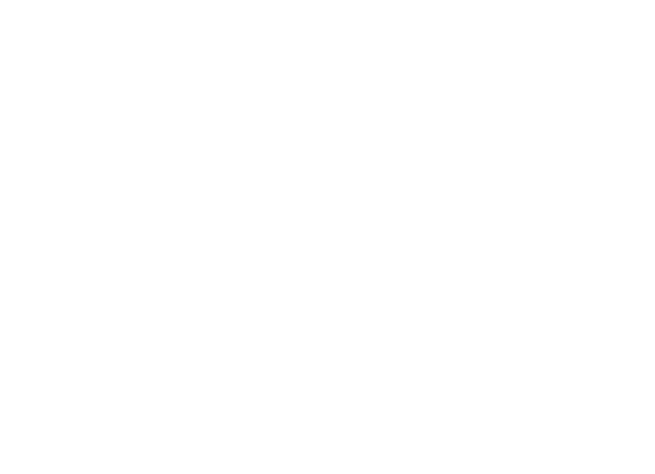
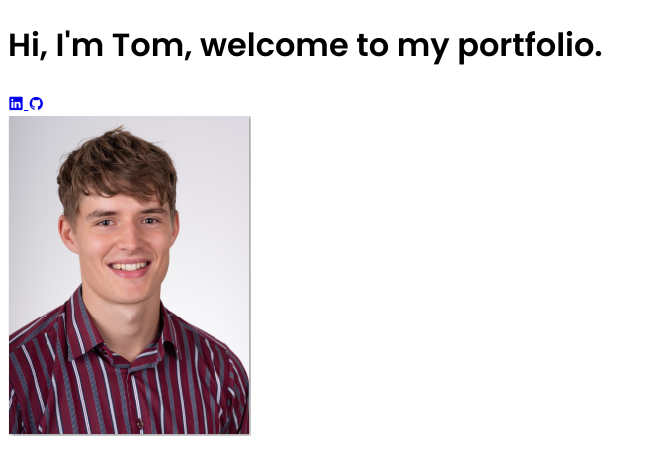
Before and after one commit to ThomasVirgo/fp-portfolio, a plain HTML site: page index.html in a window 1280 px wide. Shown: the whole page, without its empty margins (0-655 px from the left). Drawn offline with nearby package versions, Linux system fonts and the light colour scheme.

Commit message:
add link styling

```diff
--- a/index.html
+++ b/index.html
@@ -5,15 +5,27 @@
     <meta http-equiv="X-UA-Compatible" content="IE=edge">
     <meta name="viewport" content="width=device-width, initial-scale=1.0">
     <link rel="stylesheet" href="style.css">
+    <link rel="stylesheet" href="https://unicons.iconscout.com/release/v4.0.0/css/line.css">
     <title>Tom Virgo</title>
 </head>
 <body>
     <!-- HEADER & NAVIGATION -->
+    <h1>Hi, I'm Tom, welcome to my portfolio.</h1>
     <!-- HOME  -->
     <section class="home" id="home">
         <div class="home__container">
-            <div class="home__social"></div>
-            <div class="home__img"></div>
+            <div class="home__social">
+                <a href="#" class="link">
+                   <i class="uil uil-linkedin"></i>
+                </a>
+                <a href="https://github.com/ThomasVirgo" class="link" target="_blank">
+                    <i class="uil uil-github"></i>
+                </a>
+
+            </div>
+            <div class="home__img">
+                <img src="Headshot.PNG" alt="Headshot Photo" class="home-img" id="home-img">
+            </div>
         </div>
 
     </section>
--- a/style.css
+++ b/style.css
@@ -0,0 +1,5 @@
+@import url('https://fonts.googleapis.com/css2?family=Poppins:wght@400;500;600&display=swap');
+
+body{
+    font-family: 'Poppins', sans-serif;
+}
```
